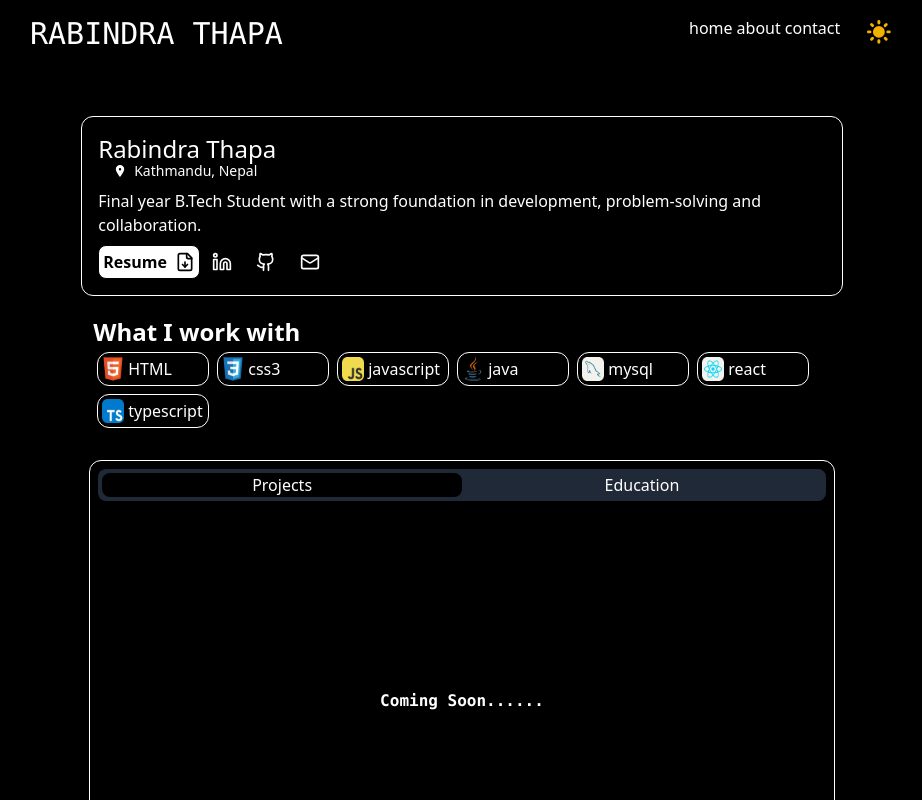
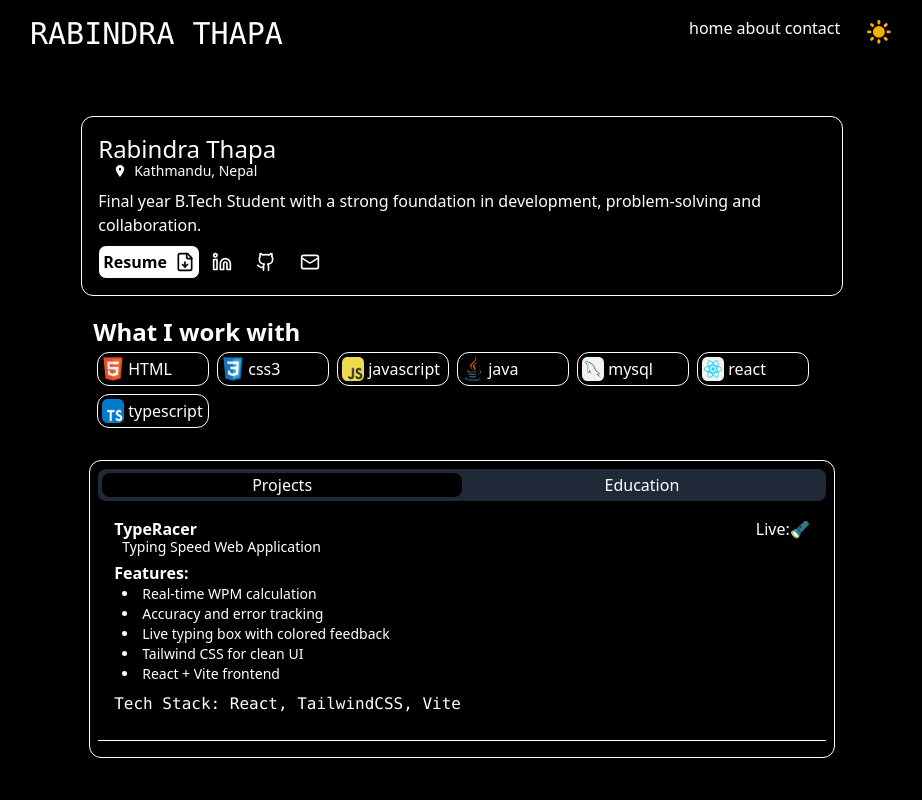
Before and after one commit to redsnow101/my-portfolio, a React (Vite) app: page / in a window 1280 px wide. Both pictures are taken after a click on the button "Projects". Shown: the top 800 px of the page, without its empty margins (178-1100 px from the left). Built offline with nearby package versions, Linux system fonts and the light colour scheme.

Commit message:
project added

```diff
--- a/src/components/layout/ExperienceTabs.tsx
+++ b/src/components/layout/ExperienceTabs.tsx
@@ -10,10 +10,36 @@ const ExperienceTabs = ({currentTheme}:ExperienceProps) => {
 
     if(activeTab==="projects"){
       return(
-        <div className="h-[400px] flex items-center justify-center">
-          <p className="font-semibold font-mono">Coming Soon......</p>
+        <div>
+          {/* Project 1 */}
+          <div className="flex justify-between">
+            <div className="my-2 sm:m-2 sm:p-2 md:p-2 md:m-2">
+              <div>
+                <p className="font-semibold">TypeRacer</p>
+                <p className="ml-2 mt-[-4px] font-light text-sm">Typing Speed Web Application</p>
+              </div>
+
+              <p className="text-md font-semibold mt-1">Features:</p>
+              <ul className="p-2 mt-[-9px] list-disc list-inside text-sm">
+                <li>Real-time WPM calculation</li>
+                <li>Accuracy and error tracking</li>
+                <li>Live typing box with colored feedback</li>
+                <li>Tailwind CSS for clean UI</li>
+                <li>React + Vite frontend</li>
+              </ul>
+
+              <p className="font-mono">Tech Stack: React, TailwindCSS, Vite</p>
+
+            </div>
+            <div className="m-2 p-2 w-[30%] h-fit font-light text-end">
+              <a href="https://www.type.rabindra-thapa.com.np" target="_blank"> Live:🔦</a>
+            </div>
+          </div>
+
+          <hr className="my-2" />
 
         </div>
+
       )
     }
     else{
@@ -60,10 +86,6 @@ const ExperienceTabs = ({currentTheme}:ExperienceProps) => {
             </div>
             <div className="m-2 p-2 w-[30%] h-fit font-light text-end text-sm">2018-2021</div>
           </div>
-
-
-
-
         </div>
       )
     }
--- a/src/components/layout/Footer.tsx
+++ b/src/components/layout/Footer.tsx
@@ -5,7 +5,7 @@ function Footer(){
     return(
         <footer className="my-20 flex justify-between flex-wrap gap-1">
             <div>© {new Date().getFullYear()} &nbsp;
-                <a href="www.rabindra-thapa.com.np">rabindra-thapa.com.np </a>
+                <a href="https://www.rabindra-thapa.com.np">rabindra-thapa.com.np </a>
                 | privacy?</div>
             <Social/>
 
```
